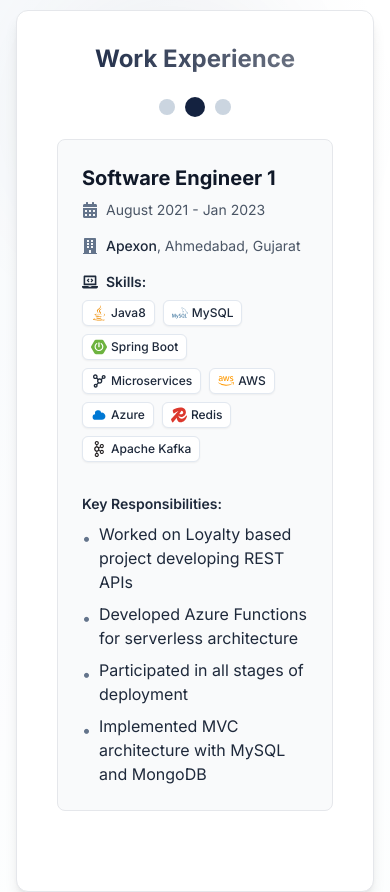
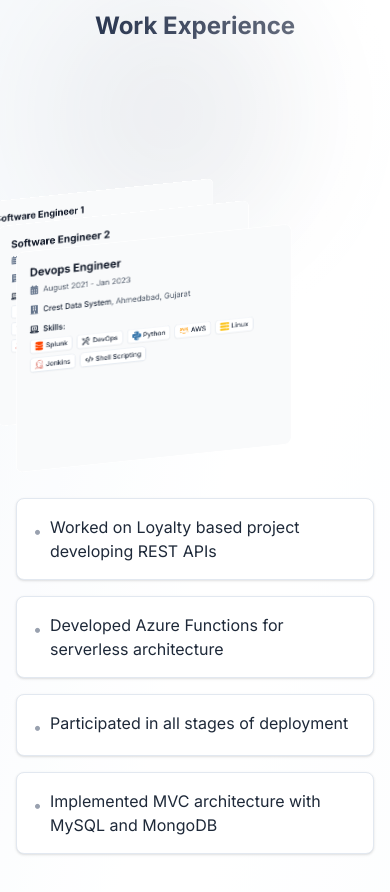
Before and after one commit to abhishek08vyas/portfolio, a Next.js app: page / in a window 390 px wide. Shown: the part 3920-4812 px from the top of the page. Built offline with nearby package versions, Linux system fonts and the light colour scheme.

Commit message:
updated work experience section

```diff
--- a/package.json
+++ b/package.json
@@ -46,6 +46,7 @@
 		"embla-carousel-react": "^8.6.0",
 		"framer-motion": "^12.12.2",
 		"geist": "^1.3.1",
+		"gsap": "^3.13.0",
 		"input-otp": "^1.4.2",
 		"next": "15.3.1",
 		"next-themes": "^0.4.6",
--- /dev/null
+++ b/src/components/CardSwap/CardSwap.tsx
@@ -0,0 +1,208 @@
+// Card.tsx
+import React, { Children, cloneElement, forwardRef, isValidElement, ReactElement, ReactNode, RefObject, useEffect, useMemo, useRef } from "react";
+import gsap from "gsap";
+
+export interface CardSwapProps {
+	width?: number | string;
+	height?: number | string;
+	cardDistance?: number;
+	verticalDistance?: number;
+	delay?: number;
+	pauseOnHover?: boolean;
+	onCardClick?: (idx: number) => void;
+	onCardChange?: (idx: number) => void;
+	skewAmount?: number;
+	easing?: "linear" | "elastic";
+	children: ReactNode;
+}
+
+export interface CardProps extends React.HTMLAttributes<HTMLDivElement> {
+	customClass?: string;
+}
+
+export const Card = forwardRef<HTMLDivElement, CardProps>(({ customClass, ...rest }, ref) => (
+	<div
+		ref={ref}
+		{...rest}
+		// Removed 'left-1/2' and 'transform' related classes for left alignment
+		className={`absolute top-1/2 rounded-xl border border-white bg-black [transform-style:preserve-3d] [will-change:transform] [backface-visibility:hidden] ${customClass ?? ""} ${rest.className ?? ""}`.trim()}
+	/>
+));
+Card.displayName = "Card";
+
+type CardRef = RefObject<HTMLDivElement | null>;
+interface Slot {
+	x: number;
+	y: number;
+	z: number;
+	zIndex: number;
+}
+
+const makeSlot = (i: number, distX: number, distY: number, total: number): Slot => ({
+	// Invert x to position cards to the left
+	x: -i * distX,
+	y: -i * distY,
+	z: -i * distX * 1.5,
+	zIndex: total - i,
+});
+
+const placeNow = (el: HTMLElement, slot: Slot, skew: number) =>
+	gsap.set(el, {
+		x: slot.x,
+		y: slot.y,
+		z: slot.z,
+		xPercent: 0, // Set xPercent to 0 for left alignment
+		yPercent: -50,
+		skewY: skew,
+		transformOrigin: "center center",
+		zIndex: slot.zIndex,
+		force3D: true,
+	});
+
+const CardSwap: React.FC<CardSwapProps> = ({ width = 500, height = 400, cardDistance = 60, verticalDistance = 70, delay = 5000, pauseOnHover = false, onCardClick, onCardChange, skewAmount = 6, easing = "elastic", children }) => {
+	const config =
+		easing === "elastic"
+			? {
+					ease: "elastic.out(0.6,0.9)",
+					durDrop: 2,
+					durMove: 2,
+					durReturn: 2,
+					promoteOverlap: 0.9,
+					returnDelay: 0.05,
+			  }
+			: {
+					ease: "power1.inOut",
+					durDrop: 0.8,
+					durMove: 0.8,
+					durReturn: 0.8,
+					promoteOverlap: 0.45,
+					returnDelay: 0.2,
+			  };
+
+	const childArr = useMemo(() => Children.toArray(children) as ReactElement<CardProps>[], [children]);
+	const refs = useMemo<CardRef[]>(() => childArr.map(() => React.createRef<HTMLDivElement>()), [childArr.length]);
+
+	const order = useRef<number[]>(Array.from({ length: childArr.length }, (_, i) => i));
+
+	const tlRef = useRef<gsap.core.Timeline | null>(null);
+	const intervalRef = useRef<number | undefined>(undefined);
+	const container = useRef<HTMLDivElement>(null);
+
+	useEffect(() => {
+		const total = refs.length;
+		refs.forEach((r, i) => placeNow(r.current!, makeSlot(i, cardDistance, verticalDistance, total), -skewAmount));
+
+		const swap = () => {
+			if (order.current.length < 2) return;
+
+			const [front, ...rest] = order.current;
+			const elFront = refs[front].current!;
+			const tl = gsap.timeline();
+			tlRef.current = tl;
+
+			// Invert drop direction if you want horizontal drop, otherwise keep vertical
+			tl.to(elFront, {
+				y: "+=500", // keep vertical drop, or change to x: "-=500" for horizontal left
+				duration: config.durDrop,
+				ease: config.ease,
+			});
+
+			tl.addLabel("promote", `-=${config.durDrop * config.promoteOverlap}`);
+			rest.forEach((idx, i) => {
+				const el = refs[idx].current!;
+				const slot = makeSlot(i, cardDistance, verticalDistance, refs.length);
+				tl.set(el, { zIndex: slot.zIndex }, "promote");
+				tl.to(
+					el,
+					{
+						x: slot.x,
+						y: slot.y,
+						z: slot.z,
+						duration: config.durMove,
+						ease: config.ease,
+						skewY: -skewAmount,
+					},
+					`promote+=${i * 0.15}`,
+				);
+			});
+
+			const backSlot = makeSlot(refs.length - 1, cardDistance, verticalDistance, refs.length);
+			tl.addLabel("return", `promote+=${config.durMove * config.returnDelay}`);
+			tl.call(
+				() => {
+					gsap.set(elFront, { zIndex: backSlot.zIndex });
+				},
+				undefined,
+				"return",
+			);
+			tl.set(elFront, { x: backSlot.x, z: backSlot.z }, "return");
+			tl.to(
+				elFront,
+				{
+					y: backSlot.y,
+					duration: config.durReturn,
+					ease: config.ease,
+					skewY: -skewAmount,
+				},
+				"return",
+			);
+
+			tl.call(() => {
+				order.current = [...rest, front];
+				if (onCardChange) {
+					onCardChange(order.current[0]);
+				}
+			});
+		};
+
+		swap();
+		intervalRef.current = window.setInterval(swap, delay);
+
+		if (pauseOnHover) {
+			const node = container.current!;
+			const pause = () => {
+				tlRef.current?.pause();
+				clearInterval(intervalRef.current);
+			};
+			const resume = () => {
+				tlRef.current?.play();
+				intervalRef.current = window.setInterval(swap, delay);
+			};
+			node.addEventListener("mouseenter", pause);
+			node.addEventListener("mouseleave", resume);
+			return () => {
+				node.removeEventListener("mouseenter", pause);
+				node.removeEventListener("mouseleave", resume);
+				clearInterval(intervalRef.current);
+			};
+		}
+		return () => clearInterval(intervalRef.current);
+	}, [cardDistance, verticalDistance, delay, pauseOnHover, skewAmount, easing, onCardChange]);
+
+	const rendered = childArr.map((child, i) =>
+		isValidElement<CardProps>(child)
+			? cloneElement(child, {
+					key: i,
+					ref: refs[i],
+					style: { width, height, ...(child.props.style ?? {}) },
+					onClick: (e) => {
+						child.props.onClick?.(e as React.MouseEvent<HTMLDivElement>);
+						onCardClick?.(i);
+					},
+			  } as CardProps & React.RefAttributes<HTMLDivElement>)
+			: child,
+	);
+
+	return (
+		<div
+			ref={container}
+			// Removed translate-x-[2%] and similar for left alignment
+			className="absolute bottom-0 left-0 origin-bottom-left perspective-[900px] overflow-visible max-[768px]:translate-x-[1%] max-[768px]:translate-y-[-5%] max-[768px]:scale-[0.75] max-[480px]:translate-x-[0%] max-[480px]:translate-y-[-2%] max-[480px]:scale-[0.55]"
+			style={{ width, height }}
+		>
+			{rendered}
+		</div>
+	);
+};
+
+export default CardSwap;
--- a/src/components/Experience.tsx
+++ b/src/components/Experience.tsx
@@ -1,5 +1,5 @@
-// components/Experience.tsx
-import React, { useState, useEffect, useRef } from "react";
+// Experience.tsx
+import React, { useState } from "react";
 import { FaBuilding, FaCalendarAlt, FaLaptopCode } from "react-icons/fa";
 import { colors, responsive } from "../lib/theme-utils";
 import { BiNetworkChart } from "react-icons/bi";
@@ -10,6 +10,7 @@
 import { FaAws, FaJava, FaServer, FaDatabase } from "react-icons/fa";
 import { VscTools } from "react-icons/vsc";
 import { OpenToWorkSection } from "./OpenToWorkSection";
+import CardSwap, { Card as CardSwapCard } from "./CardSwap/CardSwap";
 
 interface ExperienceItem {
 	title: string;
@@ -208,15 +209,6 @@
 
 export const Experience: React.FC = () => {
 	const [activeExp, setActiveExp] = useState(0);
-	const sliderRef = useRef<HTMLDivElement>(null);
-
-	useEffect(() => {
-		const interval = setInterval(() => {
-			setActiveExp((prev) => (prev + 1) % experiences.length);
-		}, 5000);
-
-		return () => clearInterval(interval);
-	}, []);
 
 	const getSkillIcon = (skillName: string) => {
 		for (const [key, icon] of Object.entries(specificSkillIcons)) {
@@ -280,7 +272,6 @@
 
 				<div className={responsive.container + " relative z-10"}>
 					<div className="max-w-5xl mx-auto">
-						<div className="bg-white rounded-xl shadow-lg border border-gray-200 p-8 hover:shadow-xl transition-shadow duration-300">
 						<h3
 							className="text-2xl font-bold text-center mb-6"
 							style={{
@@ -292,36 +283,25 @@
 						>
 							Work Experience
 						</h3>
-							{/* Slider controls */}
-							<div className="flex justify-center mb-6 gap-3">
-								{experiences.map((exp, index) => (
-									<button
-										key={index}
-										onClick={() => setActiveExp(index)}
-										className={`w-4 h-4 rounded-full transition-all duration-300 ${activeExp === index ? "scale-125" : "hover:bg-gray-400"}`}
-										style={{
-											backgroundColor: activeExp === index ? colors.brand.dark : "#cbd5e0",
-										}}
-										aria-label={`View experience ${index + 1}`}
-									/>
-								))}
-							</div>
-							{/* Slider container */}
-							<div
-								ref={sliderRef}
-								className="transition-all duration-500 ease-in-out overflow-hidden"
-							>
-								<div
-									className="flex"
-									style={{ transform: `translateX(-${activeExp * 100}%)` }}
+						<div className="mb-52">
+							{/* CardSwap for experience cards */}
+							<div className="relative min-h-[400px] flex items-center justify-start">
+								{" "}
+								{/* Changed justify-center to justify-start */}
+								<CardSwap
+									width={500}
+									height={400}
+									cardDistance={60}
+									verticalDistance={70}
+									delay={5000}
+									pauseOnHover={true}
+									onCardChange={setActiveExp}
 								>
 									{experiences.map((exp, index) => (
-										<div
+										<CardSwapCard
 											key={index}
-											className="min-w-full px-2"
+											customClass="bg-gray-50 rounded-lg p-6 border border-gray-200 hover:shadow-md transition-shadow flex flex-col justify-between h-full"
 										>
-											<div className="bg-gray-50 rounded-lg p-6 border border-gray-200 hover:shadow-md transition-shadow">
-												<div className="flex flex-col justify-between h-full">
 											<div>
 												<div className="flex flex-col sm:flex-row sm:items-center sm:justify-between mb-4">
 													<h3 className="text-xl font-bold text-gray-900 mb-2 sm:mb-0">{exp.title}</h3>
@@ -357,40 +337,30 @@
 													{renderSkillsWithIcons(exp.skills)}
 												</div>
 											</div>
-													<div className="mt-4">
-														<h4
-															className="text-sm font-semibold mb-2"
-															style={{ color: "#1e293b" }}
+										</CardSwapCard>
+									))}
+								</CardSwap>
+							</div>
+
+							{/* Responsibilities grid synced with card */}
+							<div className="mt-8 flex justify-center">
+								<div className="grid grid-cols-1 md:grid-cols-2 gap-4 w-full max-w-2xl">
+									{experiences[activeExp]?.responsibilities.map((resp, idx) => (
+										<div
+											key={idx}
+											className="bg-white rounded-lg p-4 shadow border flex items-start"
 										>
-															Key Responsibilities:
-														</h4>
-														<ul className="space-y-2">
-															{exp.responsibilities.map((resp, idx) => (
-																<li
-																	key={idx}
-																	className="flex items-start"
-																>
-																	<span
-																		className="mr-2 mt-1"
-																		style={{ color: "#64748b" }}
-																	>
-																		•
-																	</span>
-																	<span style={{ color: "#1e293b" }}>{resp}</span>
-																</li>
-															))}
-														</ul>
-													</div>
-												</div>
-											</div>
+											<span className="mr-2 mt-1 text-gray-400">•</span>
+											<span className="text-gray-800">{resp}</span>
 										</div>
 									))}
 								</div>
 							</div>
 						</div>
-
 						{/* Open to Work & Hire Me Section */}
+						<div className="mt-8">
 							<OpenToWorkSection className="mt-8" />
+						</div>
 					</div>
 				</div>
 			</section>
```
Also changed, not shown: 1 other file (tests, documents, lock files or other folders). Lines whose indentation alone changed are shown as unchanged.
